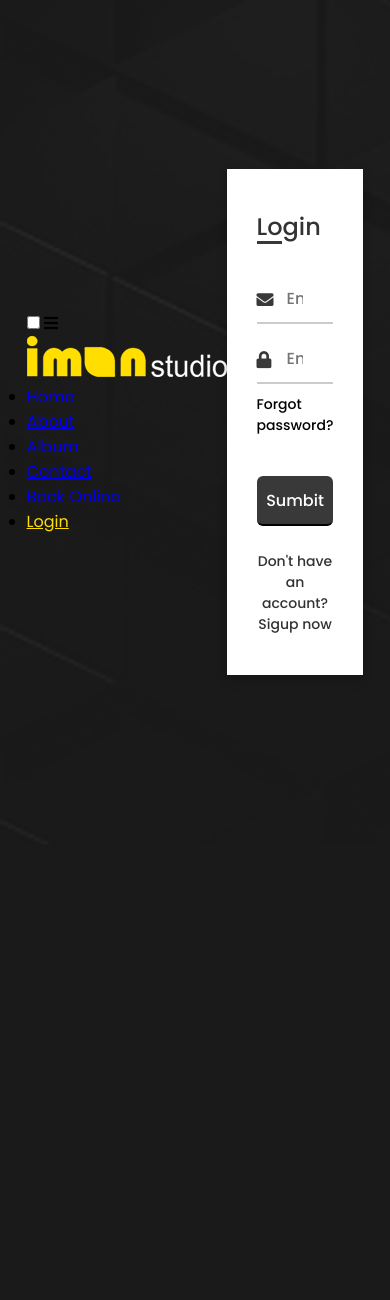
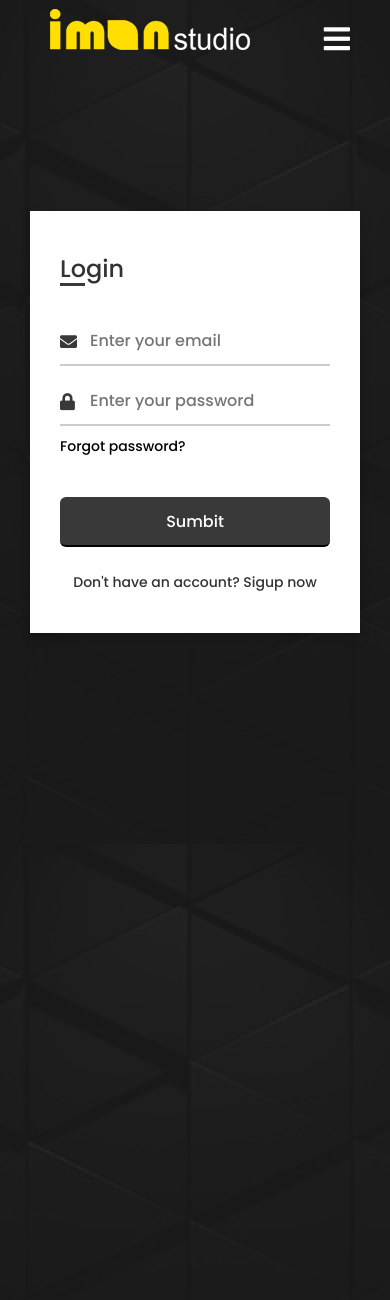
Before and after one commit to AidilDaniel/Iman-Studio, a PHP site: page /login.html in a window 390 px wide. Shown: the top 1300 px of the page. Before the commit the page ends 675 px from the top, so only its background shows below. Run offline with PHP 8.4, Linux system fonts and the light colour scheme.

Commit message:
add & update php

```diff
--- a/About Page/about.html
+++ b/About Page/about.html
@@ -28,7 +28,7 @@
               <li><a href="#">Album</a></li>
               <li><a href="#">Contact</a></li>
               <li><a href="#">Book Online</a></li>
-              <li><a href="#">Login</a></li>
+              <li><a href="D:\Sem 5 ( Final )\FYP\Github\Iman-Studio\Login Page\login.html">Login</a></li>
             </ul>
           </nav>
         </div>
@@ -39,7 +39,6 @@
         </div>
 
         <div class="page-content">
-          <img src="images/ImanStudio.png" class="center">
 
           <p>
             <br>
--- a/Login Page/login.css
+++ b/Login Page/login.css
@@ -5,6 +5,8 @@
   padding: 0;
   box-sizing: border-box;
   font-family: "Poppins" , sans-serif;
+  text-decoration: none;
+  list-style: none;
 }
 
 body{
@@ -14,6 +16,148 @@ body{
   justify-content: center;
   background-image: url(images/bg.png);
   padding: 30px;
+}
+
+.full-page
+{
+    height: 100vh;
+    width: 100%;
+    background: rgb(0, 0, 0);
+    position: absolute;
+}
+
+.sub-page
+{
+    width: 100%;
+    height: 400%;
+    position: absolute;
+    background-image: url(images/bg.png);
+    background-size: cover;
+    background-position: center;
+    background-repeat: no-repeat;
+    background-attachment: fixed;
+}
+
+nav
+{
+    height: 80px;
+    width: 100%;
+}
+
+label.logo
+{
+    font-size: 35px;
+    line-height: 80px;
+    padding: 0 50px;
+    font-weight: bold;
+}
+
+nav ul
+{
+    float: right;
+    margin-right: 20px;
+}
+
+nav ul li
+{
+    display: inline-block;
+    line-height: 80px;
+    margin: 0 5px;
+}
+
+nav ul li a
+{
+    color: white;
+    font-size: 17px;
+    padding: 7px 13px;
+    text-transform: uppercase;
+}
+
+a:hover
+{
+    color: #ffde00;
+
+}
+
+.checkbtn
+{
+    font-size: 30px;
+    color: white;
+    float: right;
+    line-height: 80px;
+    margin-right: 40px;
+    cursor: pointer;
+    display: none;
+}
+
+#check
+{
+    display: none;
+}
+
+.row
+{
+    display: -ms-flexbox; /* IE10 */
+    display: flex;
+    -ms-flex-wrap: wrap; /* IE10 */
+    flex-wrap: wrap;
+    padding: 0 4px;
+}
+
+@media (max-width: 952px)
+{
+    label.logo
+    {
+        font-size: 30px;
+        padding-left: 50px;
+    }
+
+    nav ul li a
+    {
+        font-size: 16px;
+    }
+}
+
+@media (max-width: 858px)
+{
+    .checkbtn
+    {
+        display: block;
+    }
+
+    ul
+    {
+        position: fixed;
+        width: 100%;
+        height: 100vh;
+        background-image: url(images/bg.png);
+        top: 80px;
+        left: -100%;
+        text-align: center;
+        transition: all .5s;
+    }
+
+    nav ul li
+    {
+        display: block;
+        margin: 50px 0;
+        line-height: 30px;
+    }
+
+    nav ul li a
+    {
+        font-size: 20px;
+    }
+
+    a:hover
+    {
+        color: #ffde00;
+    }
+
+    #check:checked ~ ul
+    {
+        left: 0;
+    }
 }
 
 .container{
--- a/Login Page/login.html
+++ b/Login Page/login.html
@@ -63,7 +63,7 @@
         <div class="form-content">
           <div class="login-form">
             <div class="title">Login</div>
-            <form action="#">
+            <form action="connect.php" method="post" >
               <div class="input-boxes">
                 <div class="input-box">
                   <i class="fas fa-envelope"></i>
```
Also changed, not shown: Login Page/connect.php (added, +28 -0 lines).
